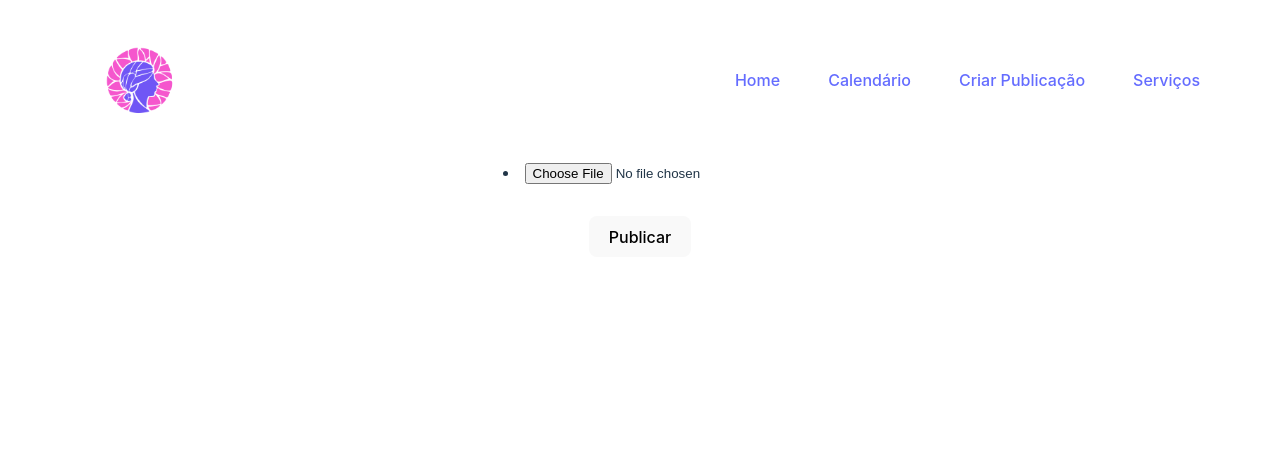
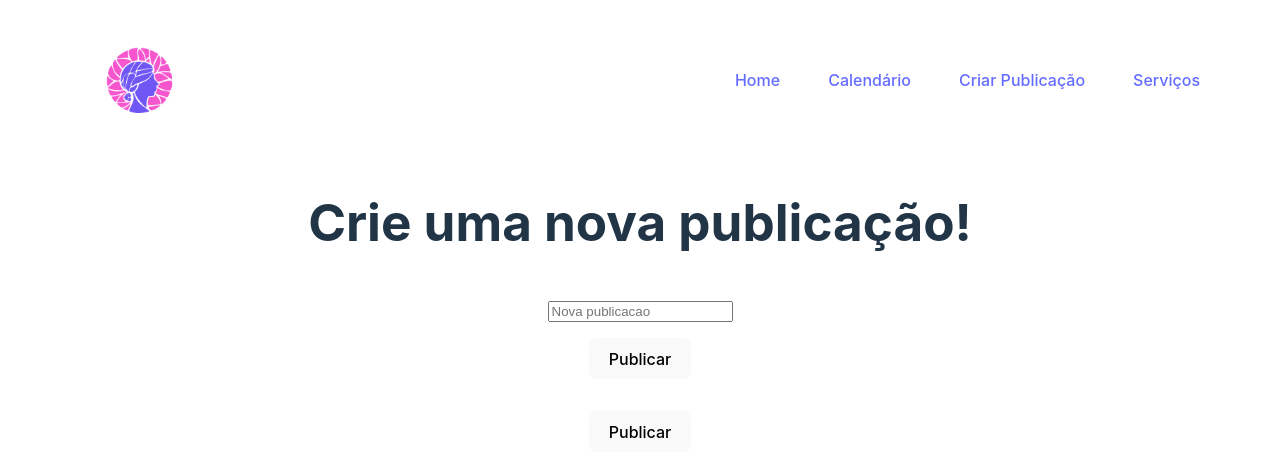
Before and after one commit to mariBassani/amazonaLpw, a React (Vite) app: page /criarPublicacao in a window 1280 px wide. Shown: the top 476 px of the page. Built offline with nearby package versions, Linux system fonts and the light colour scheme; no server answers.

Commit message:
criacao metodo POST

```diff
--- a/src/pages/CriarPublicacao/index.jsx
+++ b/src/pages/CriarPublicacao/index.jsx
@@ -1,13 +1,53 @@
+import { useEffect, useState } from "react";
 import "../../App.css"
 import Publicar from "./publicar";
 
-function CriarPubli(){
-    return (
+export default function CriarPubli(){
+    const [imagens, setImagens] = useState([]);
+    const [link, setLink] = useState("");
+
+    useEffect(() => {
+        const fetchImagens = async () => {
+            try {
+                const response = await fetch(
+                    "");
+                    const data = await response.json();
+                    setImagens(data);
+                } catch (error) {
+                    console.error("Erro ao buscar os dados: ", error);
+                }
+        };
+
+        fetchImagens();
+    }, imagens);
+
+    const addImg = async () => {
+        try{
+            const response = await fetch(
+                "",
+                {
+                    metchod: "POST",
+                    headers: { "Content-Type": "application/json" },
+                    body: JSON.stringify({
+                        url: link || "Novo Post",
+                        completed: false,
+                    }),
+                }
+            );
+            const newImg = await response.json();
+            setImagens((previaImagens) => [...previaImagens, newImg]);
+            setLink("");
+        }catch (error) {
+            console.error("Erro ao adicionar publicação: ", error);
+        }
+    };
+
+    return (  //HOOK FORM AQUI!!
         <>
-        <li><input type="file" /></li>
+        <h1>Crie uma nova publicação!</h1>
+        <input type="text" value={link} onChange={(e) => setLink(e.target.value)} placeholder="Nova publicacao"/>
+        <button onClick={addImg}>Publicar</button>
         <Publicar />
         </>
-    )
+    );
 }
-
-export default CriarPubli;
```
